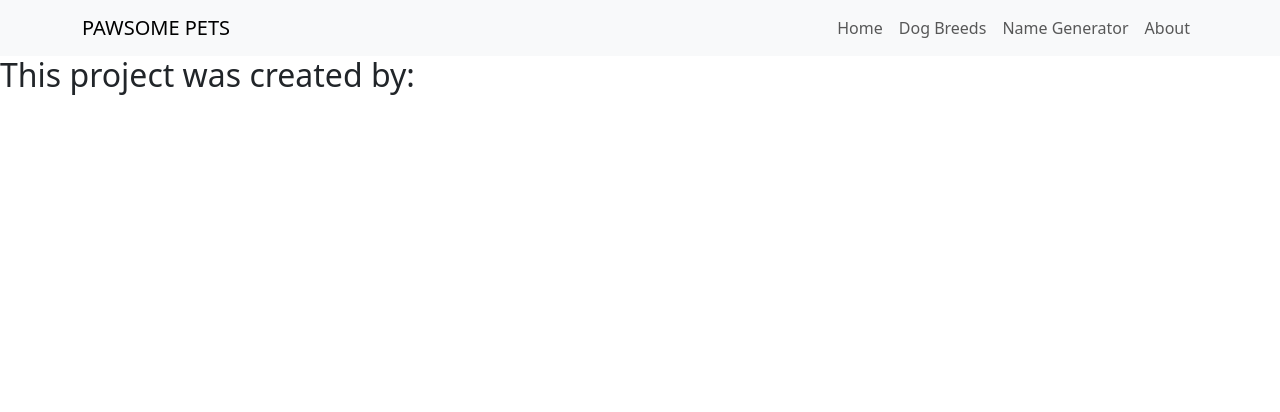
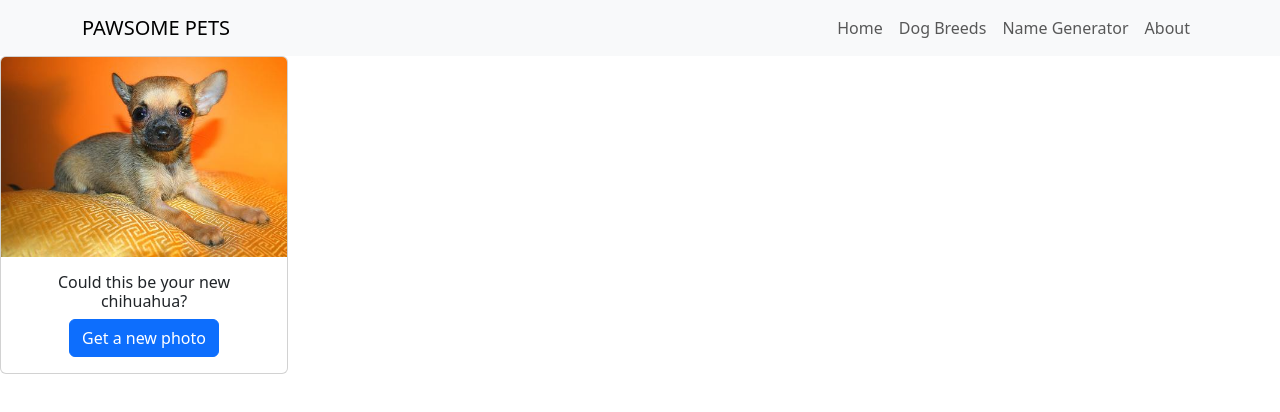
Before and after one commit to rosiegalezia/pawsome-pets, a React (Vite) app: page / in a window 1280 px wide. Shown: the top 412 px of the page. Built offline with nearby package versions, Linux system fonts and the light colour scheme; what dog-names would draw is missing.

Commit message:
start building img card

```diff
--- a/src/App.jsx
+++ b/src/App.jsx
@@ -4,12 +4,13 @@
 import GenerateName from './Pages/GenerateName'
 import About from './Pages/About'
 import NavBar from "./Components/NavBar";
+import ImageCard from './Components/ImageCard';
 import 'bootstrap/dist/css/bootstrap.min.css';
 
 function App() {
     return <div>
         <NavBar />
-        <About/>
+        <ImageCard />
     </div>
 }
 
--- a/src/Components/ImageCard.jsx
+++ b/src/Components/ImageCard.jsx
@@ -0,0 +1,38 @@
+import React from "react";
+
+let breedName = "chihuahua";
+let imgAlt = "a " + breedName;
+let queryUrlImg = "https://dog.ceo/api/breed/" + breedName + "/images/random/50";
+let cardImg = "src/assets/example.jpg";
+
+// fetch(queryUrlImg)
+// .then(function (response) {
+//     return response.json();
+// }).then(function(data) {
+//     let cardImg = data.message[0];
+//     console.log(cardImg);
+// });
+
+function ImageCard(response) {
+
+    return <>
+
+    <div className="card" style={{ width: '18rem' }}>
+    <img
+        src={cardImg}
+        className="card-img-top"
+        alt={imgAlt}
+        style={{ objectFit: "cover", height: "200px" }}
+      />
+    <div className="card-body text-center">
+    <h6 className="card-title">Could this be your new {breedName}?</h6>
+    <a href="#" className="btn btn-primary">Get a new photo</a>
+  </div>
+</div>
+
+    </>;
+
+
+}
+
+export default ImageCard;
```
Also changed, not shown: src/assets/example.jpg (added).
